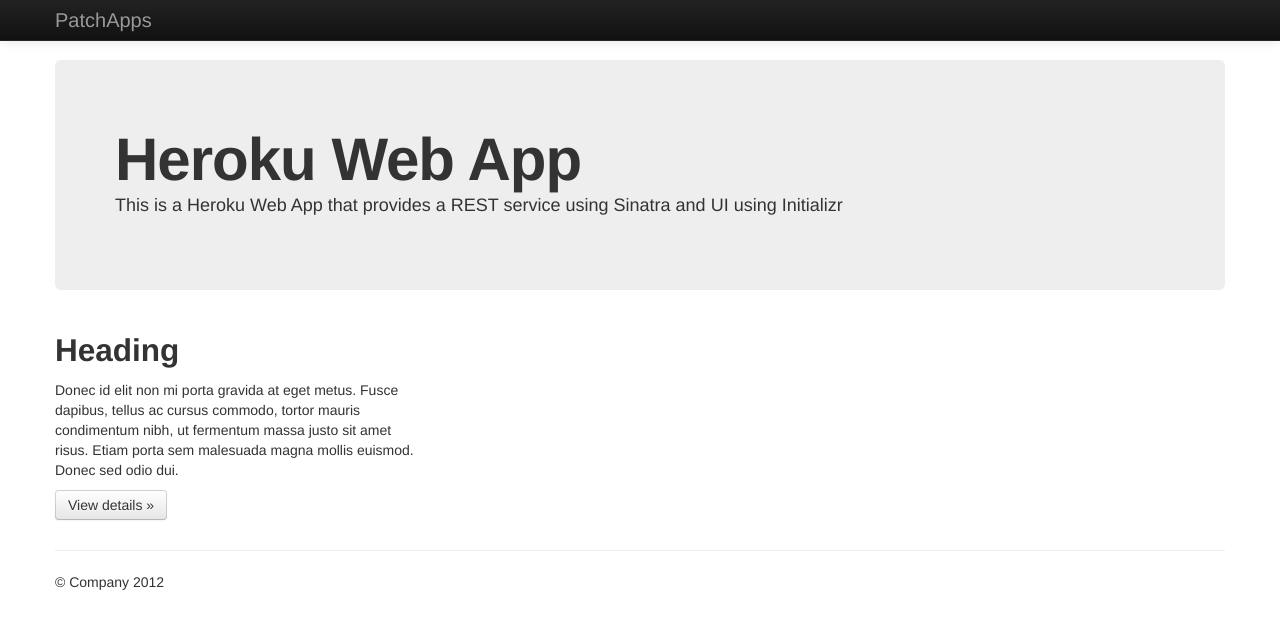
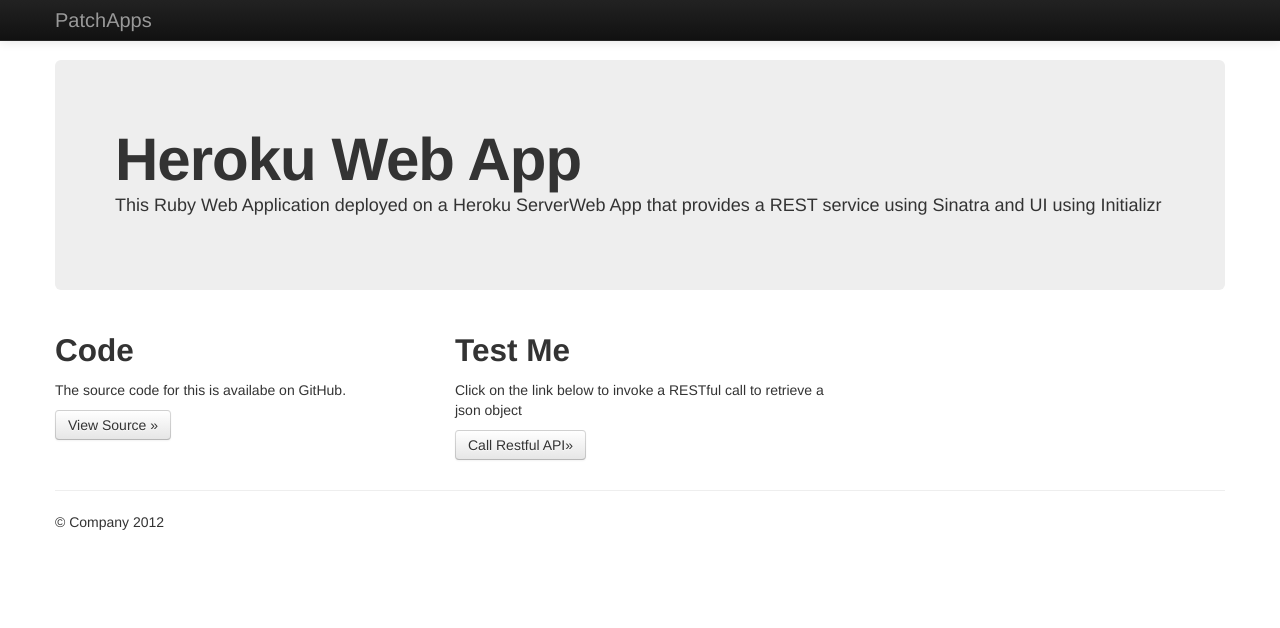
Before and after one commit to jnyryan/sinatra-webapp-on-heroku, a plain HTML site: page public/index.html in a window 1280 px wide. Drawn offline with nearby package versions, Linux system fonts and the light colour scheme.

Commit message:
added json output

```diff
--- a/public/index.html
+++ b/public/index.html
@@ -48,16 +48,29 @@
             <!-- Main hero unit for a primary marketing message or call to action -->
             <div class="hero-unit">
                 <h1>Heroku Web App</h1>
-                <p>This is a Heroku Web App that provides a REST service using Sinatra and UI using Initializr</p>
+                <p>This Ruby Web Application deployed on a Heroku ServerWeb App that provides a REST service using Sinatra and UI using Initializr</p>
 
             </div>
 
             <!-- Example row of columns -->
             <div class="row">
                 <div class="span4">
-                    <h2>Heading</h2>
-                    <p>Donec id elit non mi porta gravida at eget metus. Fusce dapibus, tellus ac cursus commodo, tortor mauris condimentum nibh, ut fermentum massa justo sit amet risus. Etiam porta sem malesuada magna mollis euismod. Donec sed odio dui. </p>
-                    <p><a class="btn" href="#">View details &raquo;</a></p>
+                    <h2>Code</h2>
+                    <p>
+						The source code for this is availabe on GitHub.
+					</p>
+                    <p><a class="btn" href="http://github.com/jnyryan/heroku-webapp">View Source &raquo;</a></p>
+                </div>
+
+
+
+
+                <div class="span4">
+                    <h2>Test Me</h2>
+                    <p>
+						Click on the link below to invoke a RESTful call to retrieve a json object
+					</p>
+                    <p><a class="btn" href="/data">Call Restful API&raquo;</a></p>
                 </div>
 
             </div>
```
Also changed, not shown: 2 other files.
